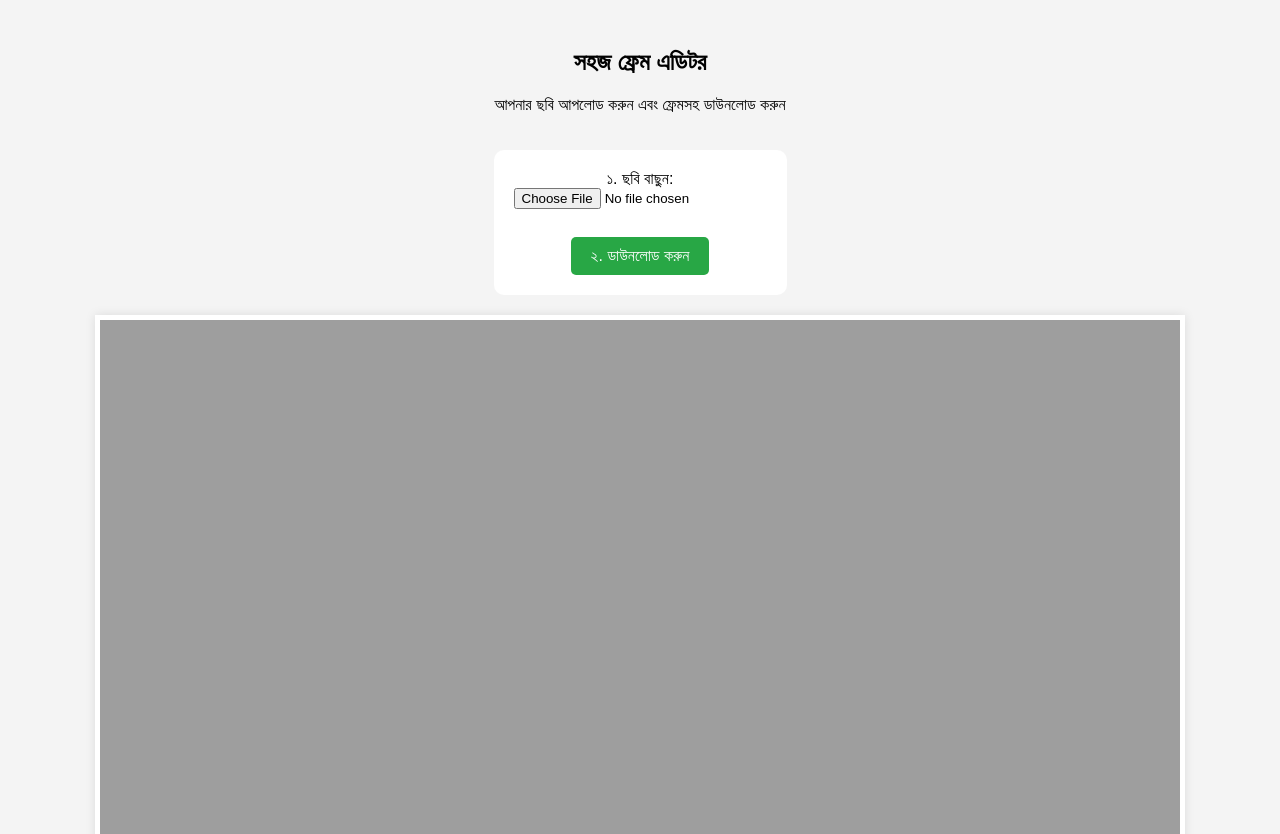
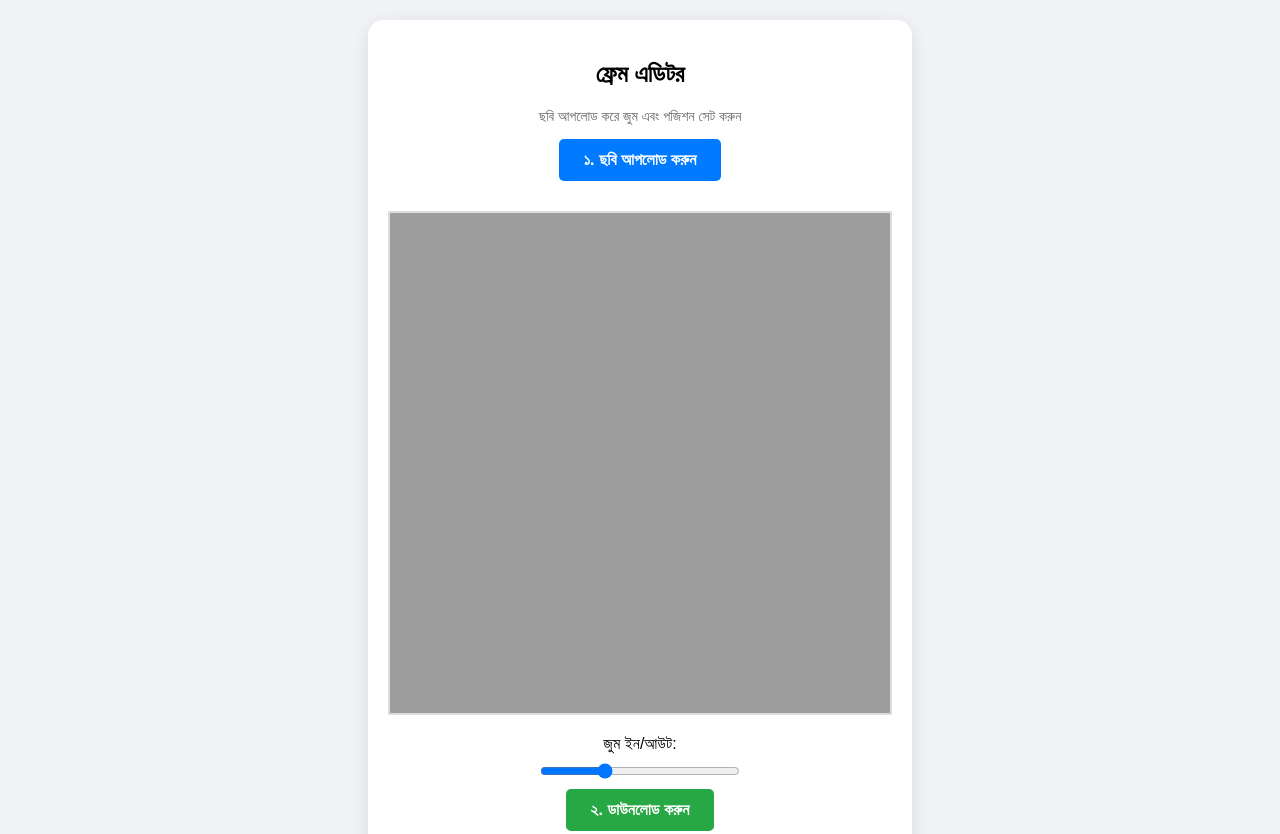
Before and after one commit to mhrtrt/aaaa, a plain HTML site: page index.html in a window 1280 px wide. Shown: the top 834 px of the page. Drawn offline with Linux system fonts and the light colour scheme.

Commit message:
index.html

```diff
--- a/index.html
+++ b/index.html
@@ -1,86 +1,129 @@
 <!DOCTYPE html>
-<html lang="en">
+<html lang="bn">
 <head>
     <meta charset="UTF-8">
     <meta name="viewport" content="width=device-width, initial-scale=1.0">
-    <title>আমার ফ্রেম এডিটর</title>
+    <title>প্রফেশনাল ফ্রেম এডিটর</title>
     <style>
-        body { font-family: Arial, sans-serif; text-align: center; background: #f4f4f4; padding: 20px; }
-        #canvas-container { position: relative; display: inline-block; margin-top: 20px; border: 5px solid #fff; box-shadow: 0 0 10px rgba(0,0,0,0.1); }
-        canvas { max-width: 100%; height: auto; }
-        .controls { margin-top: 20px; background: #fff; padding: 20px; border-radius: 10px; display: inline-block; }
-        input[type="file"] { margin-bottom: 10px; }
-        button { background: #28a745; color: white; border: none; padding: 10px 20px; cursor: pointer; border-radius: 5px; font-size: 16px; }
-        button:hover { background: #218838; }
+        body { font-family: 'Arial', sans-serif; text-align: center; background: #f0f2f5; margin: 0; padding: 20px; }
+        .editor-container { background: white; padding: 20px; border-radius: 15px; display: inline-block; box-shadow: 0 4px 15px rgba(0,0,0,0.1); max-width: 100%; }
+        #canvas-wrapper { position: relative; width: 500px; height: 500px; background: #eee; margin: 20px auto; overflow: hidden; cursor: move; border: 2px solid #ddd; }
+        canvas { position: absolute; top: 0; left: 0; }
+        .controls { margin: 20px 0; }
+        input[type="range"] { width: 200px; margin: 10px 0; }
+        .btn { background: #28a745; color: white; border: none; padding: 12px 25px; border-radius: 5px; cursor: pointer; font-size: 16px; font-weight: bold; }
+        .btn-upload { background: #007bff; margin-bottom: 10px; }
+        p { color: #666; font-size: 14px; }
     </style>
 </head>
 <body>
 
-    <h2>সহজ ফ্রেম এডিটর</h2>
-    <p>আপনার ছবি আপলোড করুন এবং ফ্রেমসহ ডাউনলোড করুন</p>
+    <div class="editor-container">
+        <h2>ফ্রেম এডিটর</h2>
+        <p>ছবি আপলোড করে জুম এবং পজিশন সেট করুন</p>
 
-    <div class="controls">
-        <label>১. ছবি বাছুন:</label><br>
-        <input type="file" id="upload" accept="image/*"><br><br>
-        <button id="download">২. ডাউনলোড করুন</button>
-    </div>
+        <input type="file" id="upload" accept="image/*" style="display:none">
+        <button class="btn btn-upload" onclick="document.getElementById('upload').click()">১. ছবি আপলোড করুন</button>
 
-    <br>
-    <div id="canvas-container">
-        <canvas id="editorCanvas"></canvas>
+        <div id="canvas-wrapper">
+            <canvas id="editorCanvas"></canvas>
+        </div>
+
+        <div class="controls">
+            <label>জুম ইন/আউট:</label><br>
+            <input type="range" id="zoom" min="0.1" max="3" step="0.01" value="1"><br>
+            <button class="btn" id="download">২. ডাউনলোড করুন</button>
+        </div>
     </div>
 
     <script>
         const canvas = document.getElementById('editorCanvas');
         const ctx = canvas.getContext('2d');
         const upload = document.getElementById('upload');
+        const zoomInput = document.getElementById('zoom');
         const downloadBtn = document.getElementById('download');
 
-        // এখানে আপনার ফ্রেমের লিঙ্ক দিন (আপাতত একটি স্যাম্পল ফ্রেম দেওয়া আছে)
-        const frameImg = new Image();
+        let userImg = new Image();
+        let frameImg = new Image();
+        let imgX = 0, imgY = 0, imgScale = 1;
+        let isDragging = false;
+        let startX, startY;
+
+        // আপনার ফ্রেমের লিঙ্ক (PNG হতে হবে যার মাঝখান ফাঁকা)
         frameImg.crossOrigin = "anonymous";
-        frameImg.src = 'https://i.ibb.co/XfXfXfX/frame.png'; // আপনার ফ্রেমের URL এখানে বসাবেন
+        frameImg.src = 'https://i.ibb.co/XfXfXfX/frame.png'; // এখানে আপনার আসল ফ্রেম লিঙ্ক দিন
 
-        let userImg = null;
+        canvas.width = 1000;
+        canvas.height = 1000;
 
-        upload.addEventListener('change', (e) => {
+        function draw() {
+            ctx.clearRect(0, 0, canvas.width, canvas.height);
+
+            if (userImg.src) {
+                ctx.save();
+                ctx.translate(canvas.width/2 + imgX, canvas.height/2 + imgY);
+                ctx.scale(imgScale, imgScale);
+                ctx.drawImage(userImg, -userImg.width/2, -userImg.height/2);
+                ctx.restore();
+            }
+
+            ctx.drawImage(frameImg, 0, 0, canvas.width, canvas.height);
+        }
+
+        upload.onchange = (e) => {
             const reader = new FileReader();
             reader.onload = (event) => {
-                userImg = new Image();
                 userImg.onload = () => {
-                    drawCanvas();
+                    // শুরুতে ছবি মাঝখানে সেট করা
+                    imgScale = Math.max(canvas.width / userImg.width, canvas.height / userImg.height);
+                    zoomInput.value = imgScale;
+                    imgX = 0; imgY = 0;
+                    draw();
                 };
                 userImg.src = event.target.result;
             };
             reader.readAsDataURL(e.target.files[0]);
-        });
+        };
 
-        function drawCanvas() {
-            // ক্যানভাসের সাইজ ফ্রেমের সমান হবে (ধরা যাক ১০৮০x১০৮০)
-            canvas.width = 1080;
-            canvas.height = 1080;
+        zoomInput.oninput = (e) => {
+            imgScale = parseFloat(e.target.value);
+            draw();
+        };
 
-            if (userImg) {
-                // আগে ইউজারের ছবি ড্র হবে
-                ctx.drawImage(userImg, 0, 0, 1080, 1080);
-            }
+        // ড্র্যাগিং ফাংশন (মাউস এবং টাচ)
+        const startDrag = (e) => {
+            isDragging = true;
+            const pos = e.touches ? e.touches[0] : e;
+            startX = pos.clientX - imgX;
+            startY = pos.clientY - imgY;
+        };
 
-            // তারপর ফ্রেমটি উপরে বসবে
-            ctx.drawImage(frameImg, 0, 0, 1080, 1080);
-        }
+        const stopDrag = () => isDragging = false;
 
-        downloadBtn.addEventListener('click', () => {
+        const doDrag = (e) => {
+            if (!isDragging) return;
+            const pos = e.touches ? e.touches[0] : e;
+            imgX = pos.clientX - startX;
+            imgY = pos.clientY - startY;
+            draw();
+        };
+
+        const wrapper = document.getElementById('canvas-wrapper');
+        wrapper.addEventListener('mousedown', startDrag);
+        window.addEventListener('mouseup', stopDrag);
+        window.addEventListener('mousemove', doDrag);
+
+        wrapper.addEventListener('touchstart', startDrag);
+        window.addEventListener('touchend', stopDrag);
+        window.addEventListener('touchmove', doDrag);
+
+        frameImg.onload = draw;
+
+        downloadBtn.onclick = () => {
             const link = document.createElement('a');
-            link.download = 'my-frame-photo.png';
-            link.href = canvas.toDataURL();
+            link.download = 'edited_photo.png';
+            link.href = canvas.toDataURL('image/png');
             link.click();
-        });
-
-        // শুরুতে ফ্রেমটি লোড করে রাখা
-        frameImg.onload = () => {
-            canvas.width = 1080;
-            canvas.height = 1080;
-            ctx.drawImage(frameImg, 0, 0, 1080, 1080);
         };
     </script>
 </body>
```
